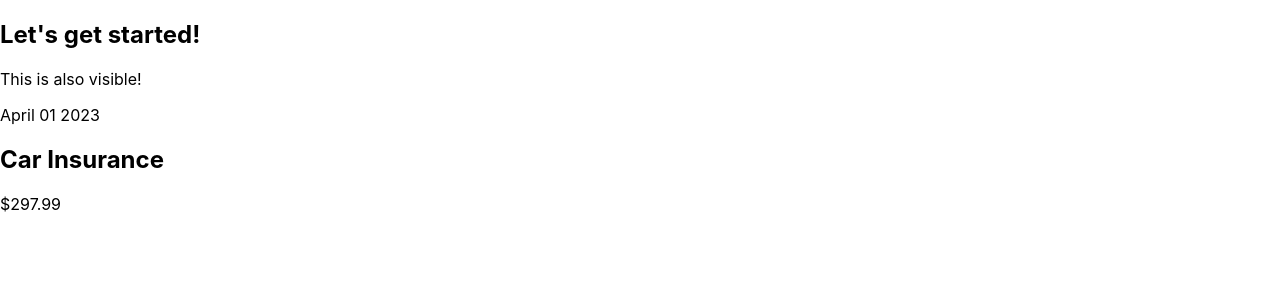
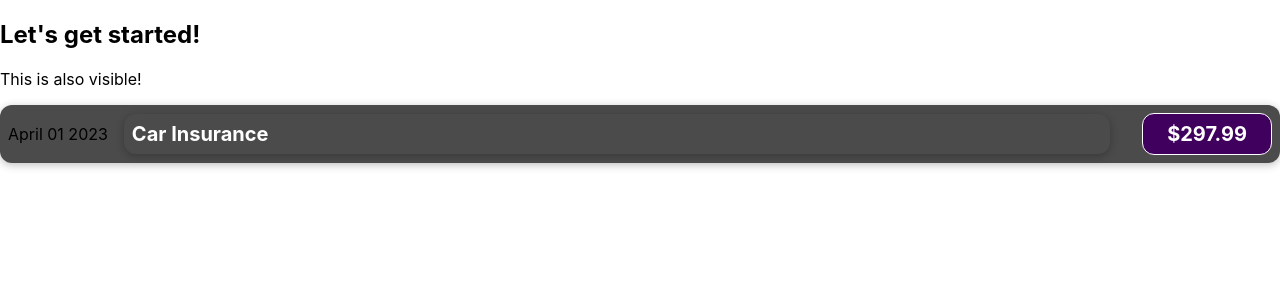
Before and after one commit to kbugaienko/Udemy_Bootcamp2022, a React (Create React App) app in the folder React/react-complete-guide/: page / in a window 1280 px wide. Shown: the top 300 px of the page. Built offline with nearby package versions, Linux system fonts and the light colour scheme.

Commit message:
Adding basic css style

```diff
--- /dev/null
+++ b/React/react-complete-guide/src/components/ExpenseItem.css
@@ -0,0 +1,56 @@
+.expense-item {
+  display: flex;
+  justify-content: space-between;
+  align-items: center;
+  box-shadow: 0 2px 8px rgba(0, 0, 0, 0.25);
+  padding: 0.5rem;
+  margin: 1rem 0;
+  border-radius: 12px;
+  background-color: #4b4b4b;
+}
+
+.expense-item__description {
+  display: flex;
+  flex-direction: column;
+  gap: 1rem;
+  align-items: flex-end;
+  flex-flow: column-reverse;
+  justify-content: flex-start;
+  flex: 1;
+}
+
+.expense-item h2 {
+  color: #3a3a3a;
+  font-size: 1rem;
+  flex: 1;
+  margin: 0 1rem;
+  color: white;
+}
+
+.expense-item__price {
+  font-size: 1rem;
+  font-weight: bold;
+  color: white;
+  background-color: #40005d;
+  border: 1px solid white;
+  padding: 0.5rem;
+  border-radius: 12px;
+}
+
+@media (min-width: 580px) {
+  .expense-item__description {
+    flex-direction: row;
+    align-items: center;
+    justify-content: flex-start;
+    flex: 1;
+  }
+
+  .expense-item__description h2 {
+    font-size: 1.25rem;
+  }
+
+  .expense-item__price {
+    font-size: 1.25rem;
+    padding: 0.5rem 1.5rem;
+  }
+}
--- a/React/react-complete-guide/src/components/ExpenseItem.js
+++ b/React/react-complete-guide/src/components/ExpenseItem.js
@@ -1,10 +1,12 @@
+import './ExpenseItem.css';
+
 function ExpenseItem() {
   return (
-    <div>
+    <div className='expense-item'>
       <div>April 01 2023</div>
-      <div>
-        <h2>Car Insurance</h2>
-        <div>$297.99</div>
+      <div className='expense-item__description'>
+        <h2 className='expense-item h2'>Car Insurance</h2>
+        <div className='expense-item__price'>$297.99</div>
       </div>
     </div>
   );
```
